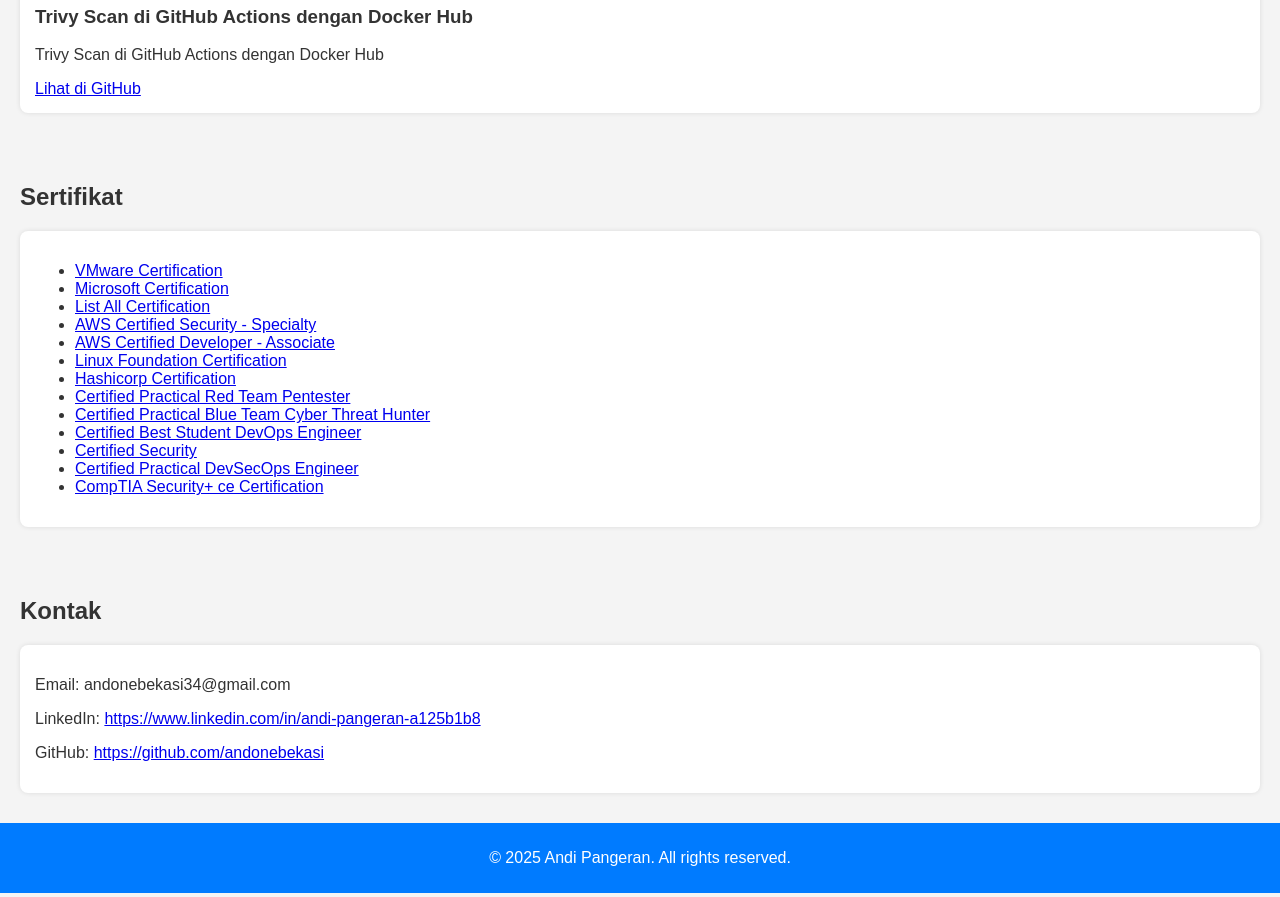
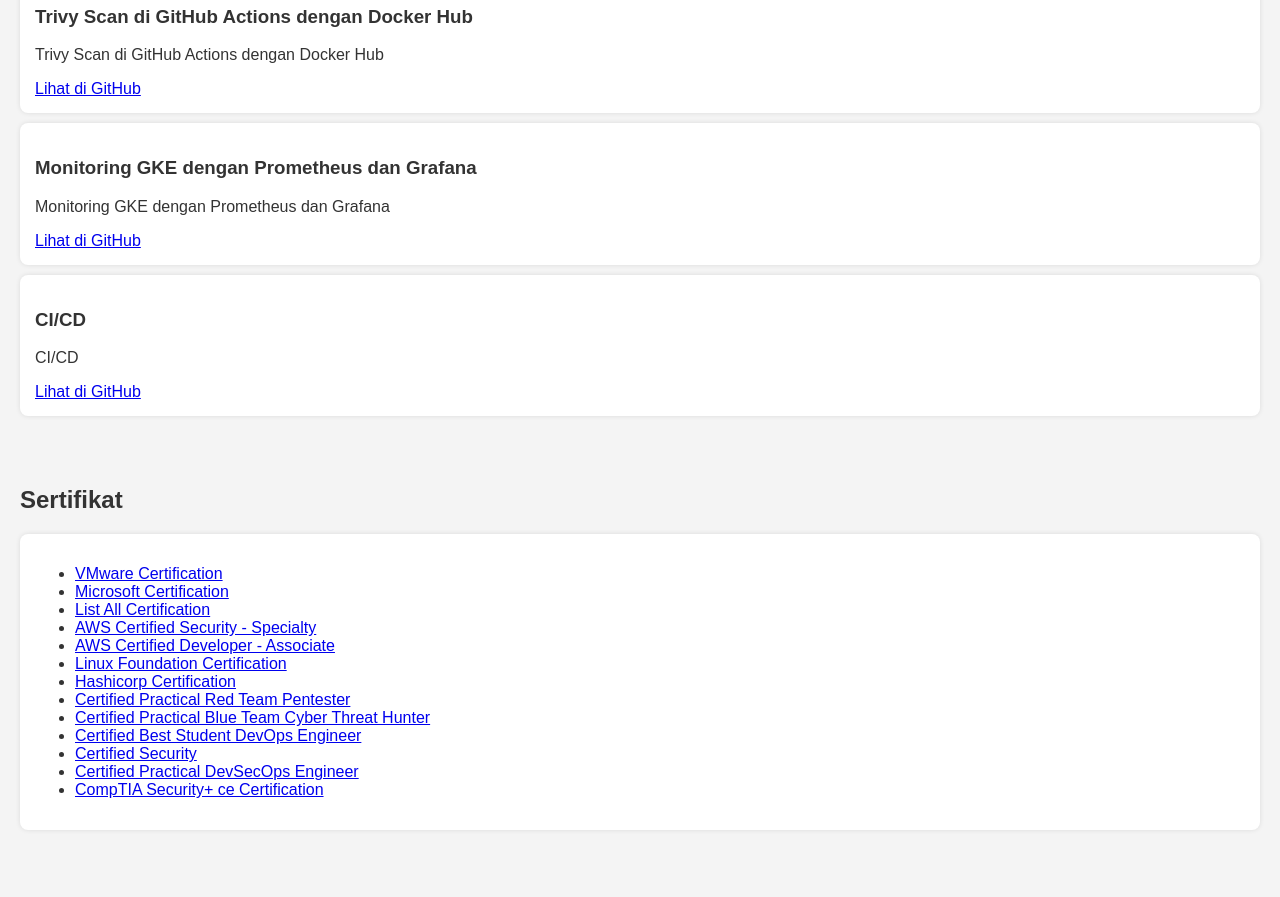
Before and after one commit to andonebekasi/andipangeran.github.io, a plain HTML site: page index.html in a window 1280 px wide. Shown: the part 1180-2077 px from the top of the page. Drawn offline with Linux system fonts and the light colour scheme.

Commit message:
Update index.html

```diff
--- a/index.html
+++ b/index.html
@@ -95,6 +95,16 @@
       <p>Trivy Scan di GitHub Actions dengan Docker Hub</p>
       <a href="https://docs.google.com/document/d/1PsqvZbQ3HWqhmU3XcFgAPmL9ZT0vmTXXA5yr0c-igbw/edit?tab=t.0" target="_blank">Lihat di GitHub</a>
     </div>
+    <div class="card">
+      <h3>Monitoring GKE dengan Prometheus dan Grafana</h3>
+      <p>Monitoring GKE dengan Prometheus dan Grafana</p>
+      <a href="https://docs.google.com/document/d/1mPTYv5xs5YzcAL5gwHPKn3qe7bmSIhVbeoHPorOBpLI/edit?tab=t.0" target="_blank">Lihat di GitHub</a>
+    </div>
+    <div class="card">
+      <h3>CI/CD</h3>
+      <p>CI/CD</p>
+      <a href="https://docs.google.com/presentation/d/1bGdVrI2tGRJXYM8lBikQxWtcPPDdO_z_/edit?slide=id.g278b984a227_0_22#slide=id.g278b984a227_0_22" target="_blank">Lihat di GitHub</a>
+    </div>
   </section>
 
   <section id="sertifikat">
```
